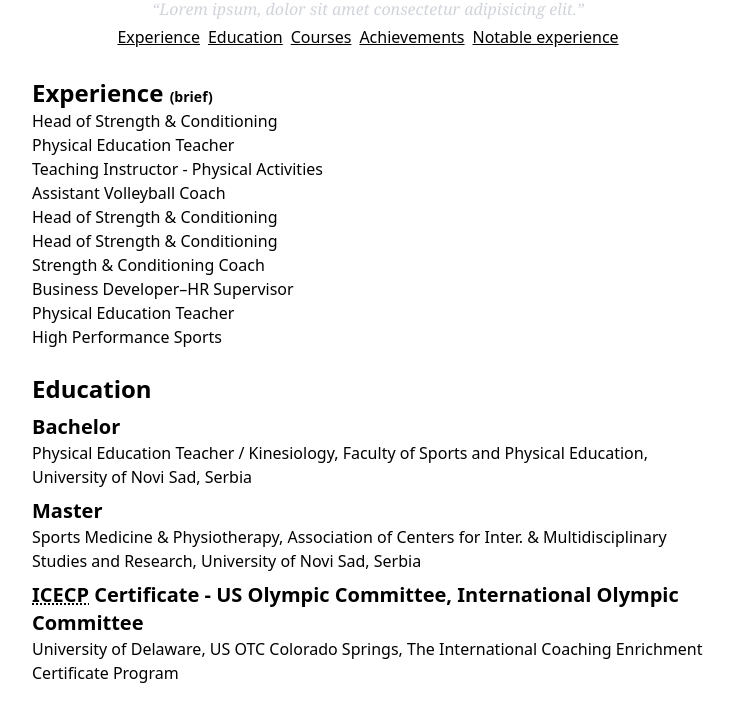
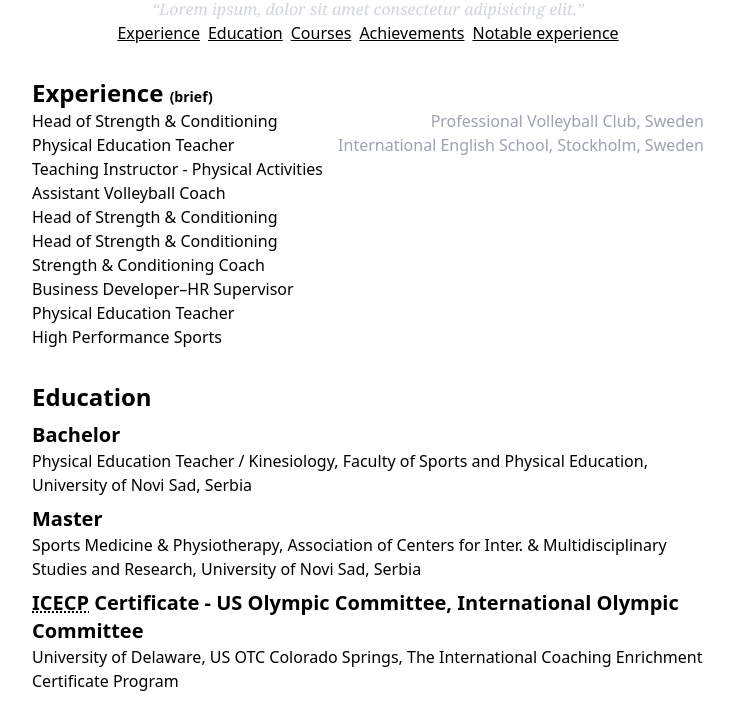
Before and after one commit to pedjamusic/milan-vucinic, a Gatsby site: page / in a window 1280 px wide. Shown: the part 241-966 px from the top of the page, without its empty margins (272-1006 px from the left). Built offline with nearby package versions, Linux system fonts and the light colour scheme; Gatsby itself is replaced by a stand-in of ours.

Commit message:
Styling experience section

```diff
--- /dev/null
+++ b/src/components/header.js
@@ -0,0 +1,40 @@
+import React from 'react'
+import MilanPhoto from '../assets/milan.jpg'
+import { Link } from 'gatsby'
+
+export default function Header() {
+    return (
+        <header>
+            <figure className="flex md:block items-center md:items-start">
+                <img className="rounded-none md:rounded-md md:mx-auto" src={MilanPhoto} alt="Milan smiling on his portrait" />
+                <div className="text-left md:text-center px-2 md:p-0">
+                    <figcaption>
+                    <Link to="/" className="text-2xl">Milan Vucinic</Link>
+                    <h1 className="text-base text-gray-400 text-bold">Strength &amp; Conditioning Coach</h1>
+                    </figcaption>
+                    <q className="font-serif italic text-gray-300">Lorem ipsum, dolor sit amet consectetur adipisicing elit.</q>
+                </div>
+            </figure>
+            <nav className="md:text-center mt-4 md:mt-0">
+                <h2 className="block md:hidden">Resume Sections</h2>
+                <ul>
+                <li>
+                    <Link to="/">Experience</Link>
+                </li>
+                <li>
+                    <Link to="/">Education</Link>
+                </li>
+                <li>
+                    <Link to="/">Courses</Link>
+                </li>
+                <li>
+                    <Link to="/">Achievements</Link>
+                </li>
+                <li>
+                    <Link to="/">Notable experience</Link>
+                </li>
+                </ul>
+            </nav>
+        </header>
+    )
+}
--- a/src/pages/index.js
+++ b/src/pages/index.js
@@ -1,48 +1,17 @@
-import React from "react"
-import { Link } from "gatsby"
-import MilanPhoto from "../assets/milan.jpg"
+import React from 'react'
+import Header from '../components/header'
 
 export default function Home() {
   return (
     <div id="root">
       <main className="w-full md:w-7/12 md:max-w-2xl mx-auto p-4 md:py-8 md:px-0">
-        <header>
-          <figure className="flex md:block items-center md:items-start">
-            <img className="rounded-none md:rounded-md md:mx-auto" src={MilanPhoto} alt="Milan smiling on his portrait" />
-            <div className="text-left md:text-center px-2 md:p-0">
-              <figcaption>
-                <Link to="/" className="text-2xl">Milan Vucinic</Link>
-                <h1 className="text-base text-gray-400 text-bold">Strength &amp; Conditioning Coach</h1>
-              </figcaption>
-              <q className="font-serif italic text-gray-300">Lorem ipsum, dolor sit amet consectetur adipisicing elit.</q>
-              </div>
-            </figure>
-            <nav className="md:text-center">
-              <ul>
-                <li>
-                  <Link to="/">Experience</Link>
-                </li>
-                <li>
-                  <Link to="/">Education</Link>
-                </li>
-                <li>
-                  <Link to="/">Courses</Link>
-                </li>
-                <li>
-                  <Link to="/">Achievements</Link>
-                </li>
-                <li>
-                  <Link to="/">Notable experience</Link>
-                </li>
-              </ul>
-            </nav>
-        </header>
+        <Header />
         <article className="experience">
           <h2>Experience <span className="text-sm">(brief)</span></h2>
           <section className="list-of-positions">
             <ul>
-              <li>Head of Strength &amp; Conditioning</li>
-              <li>Physical Education Teacher</li>
+              <li>Head of Strength &amp; Conditioning <span className="block lg:float-right text-gray-400"><span className="inline lg:hidden">@</span>Professional Volleyball Club, Sweden</span></li>
+              <li>Physical Education Teacher <span className="block lg:float-right text-gray-400"><span className="inline lg:hidden">@</span>International English School, Stockholm, Sweden</span></li>
               <li>Teaching Instructor - Physical Activities</li>
               <li>Assistant Volleyball Coach</li>
               <li>Head of Strength &amp; Conditioning</li>
--- a/src/styles/global.css
+++ b/src/styles/global.css
@@ -24,7 +24,7 @@
         @apply text-base;
     }
     article {
-        @apply mt-6;
+        @apply mt-8;
     }
     article > h3 {
         @apply mt-2;
@@ -33,13 +33,13 @@
 
 @layer components {
     nav li {
-        @apply inline-block px-1 pt-8 md:py-1;
+        @apply md:inline-block p-0 md:px-1;
     }
     nav li:first-child {
-        @apply pl-0;
+        @apply md:pl-0;
     }
     nav li:last-child {
-        @apply pr-0;
+        @apply md:pr-0;
     }
     nav li a {
         @apply underline;
```
